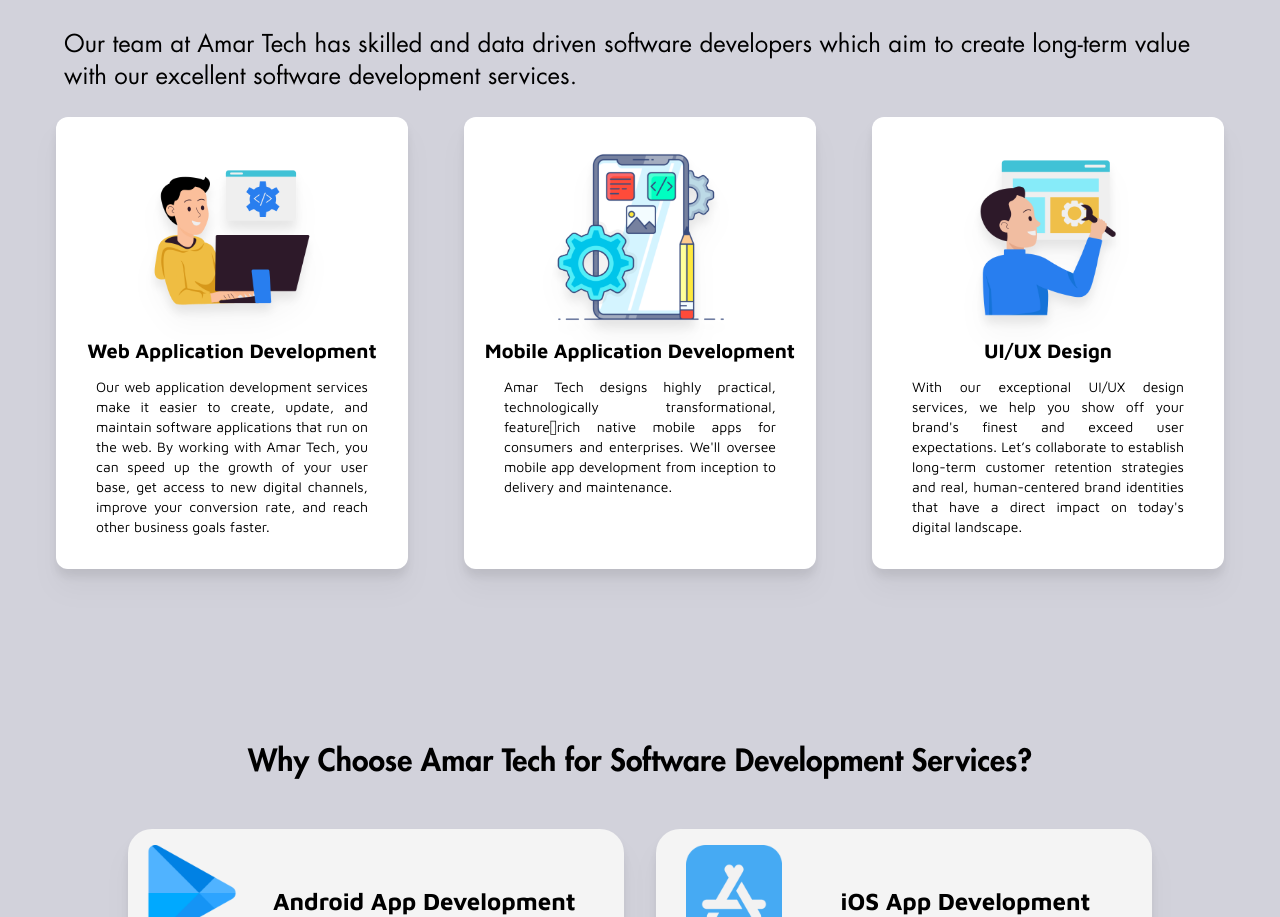
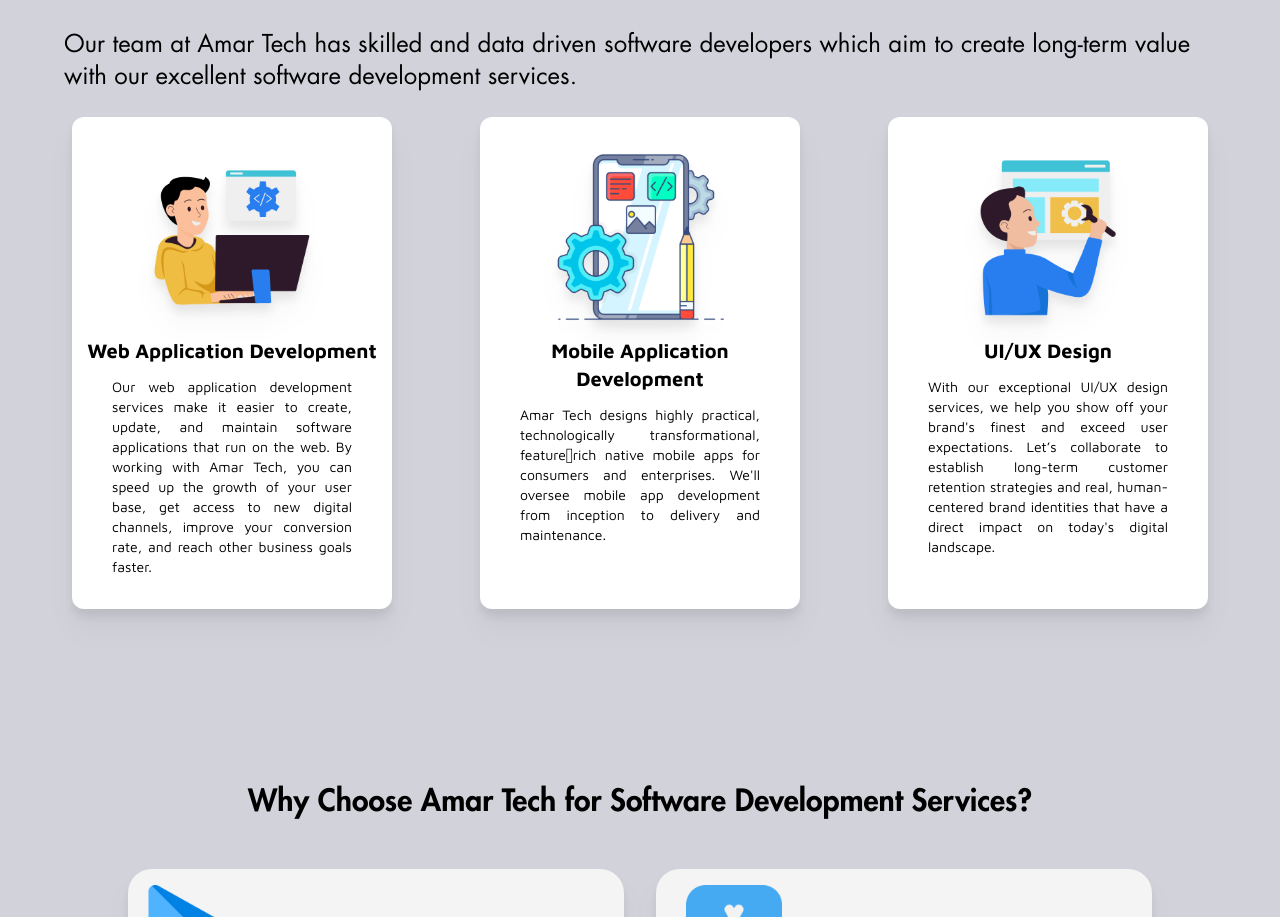
Before and after one commit to AshirAzeem-Developer/AmarTechSolutions, a React (Create React App) app: page /serviceDetails in a window 1280 px wide. Shown: the part 1656-2573 px from the top of the page. Built offline with nearby package versions, Linux system fonts and the light colour scheme; a web font is replaced by a local one.

Commit message:
All Bugs Fixed(Form,ServicesDetailPage,Logo,useless Spaces)

```diff
--- a/src/Screens/ServiceDetail.jsx
+++ b/src/Screens/ServiceDetail.jsx
@@ -204,7 +204,7 @@
               return (
                 <div
                   key={index}
-                  className=" bg-white mx-6  py-8 rounded-xl drop-shadow-xl"
+                  className=" bg-white mx-10  py-8 rounded-xl drop-shadow-xl"
                 >
                   <div className="flex flex-col  items-center justify-center">
                     <img
```
